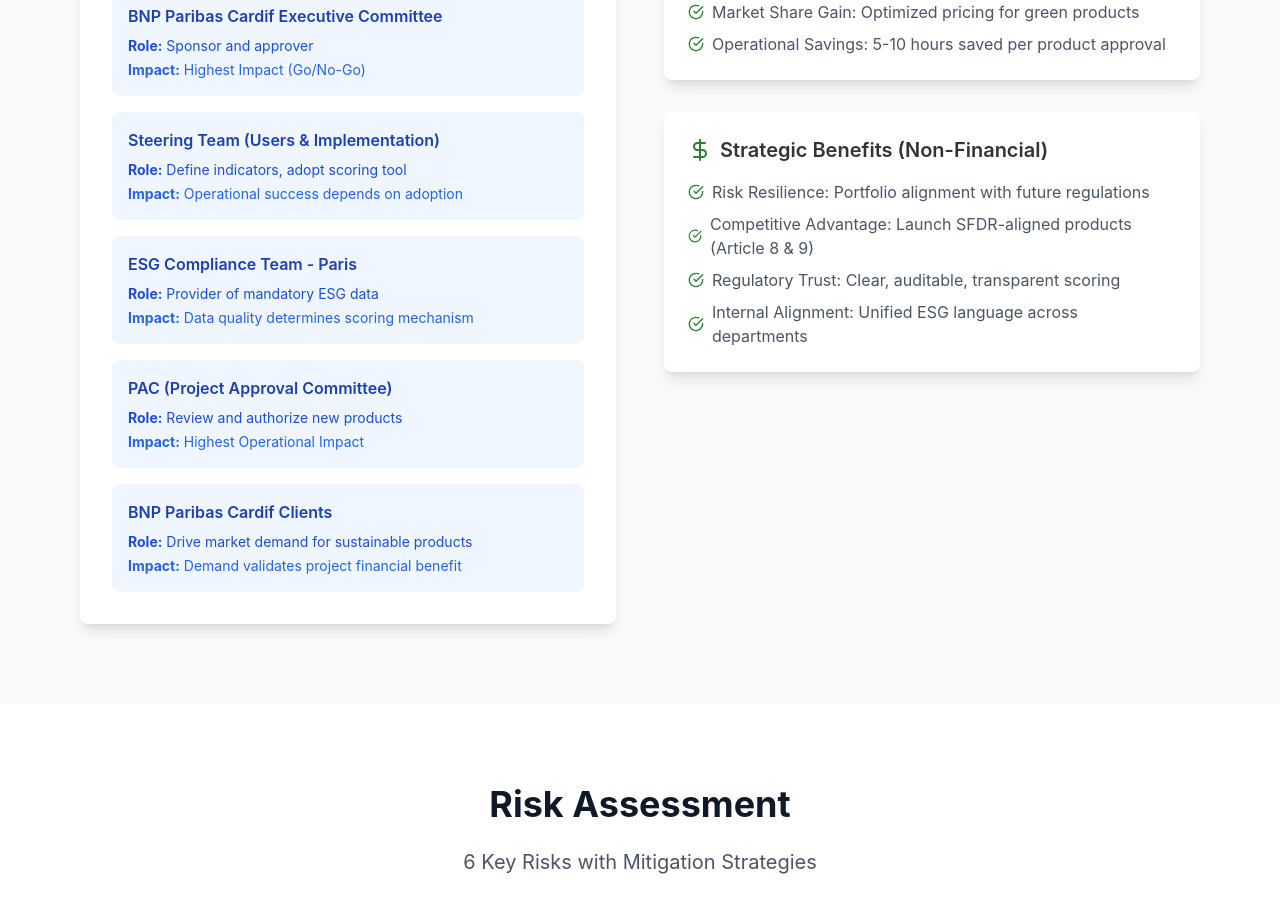
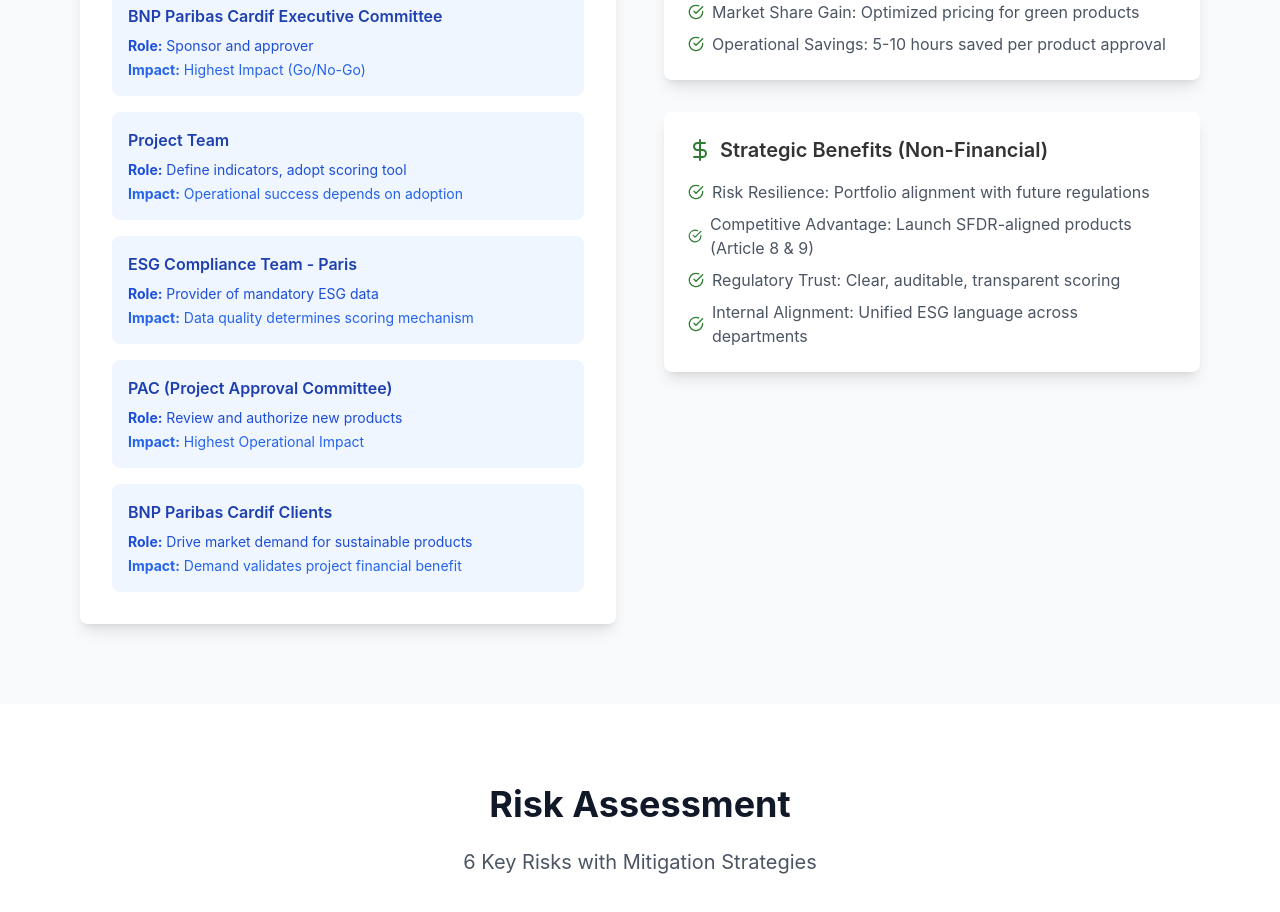
Before and after one commit to NRGoranov/bnp-paribas-esg-website, a Next.js app: page / in a window 1280 px wide. Shown: the part 5840-6752 px from the top of the page. Built offline with nearby package versions, Linux system fonts and the light colour scheme.

Commit message:
Rename Steering Team to Project Team in stakeholders

```diff
--- a/app/page.tsx
+++ b/app/page.tsx
@@ -147,7 +147,7 @@
 
   const stakeholders = [
     { name: 'BNP Paribas Cardif Executive Committee', role: 'Sponsor and approver', impact: 'Highest Impact (Go/No-Go)' },
-    { name: 'Steering Team (Users & Implementation)', role: 'Define indicators, adopt scoring tool', impact: 'Operational success depends on adoption' },
+    { name: 'Project Team', role: 'Define indicators, adopt scoring tool', impact: 'Operational success depends on adoption' },
     { name: 'ESG Compliance Team - Paris', role: 'Provider of mandatory ESG data', impact: 'Data quality determines scoring mechanism' },
     { name: 'PAC (Project Approval Committee)', role: 'Review and authorize new products', impact: 'Highest Operational Impact' },
     { name: 'BNP Paribas Cardif Clients', role: 'Drive market demand for sustainable products', impact: 'Demand validates project financial benefit' }
```
